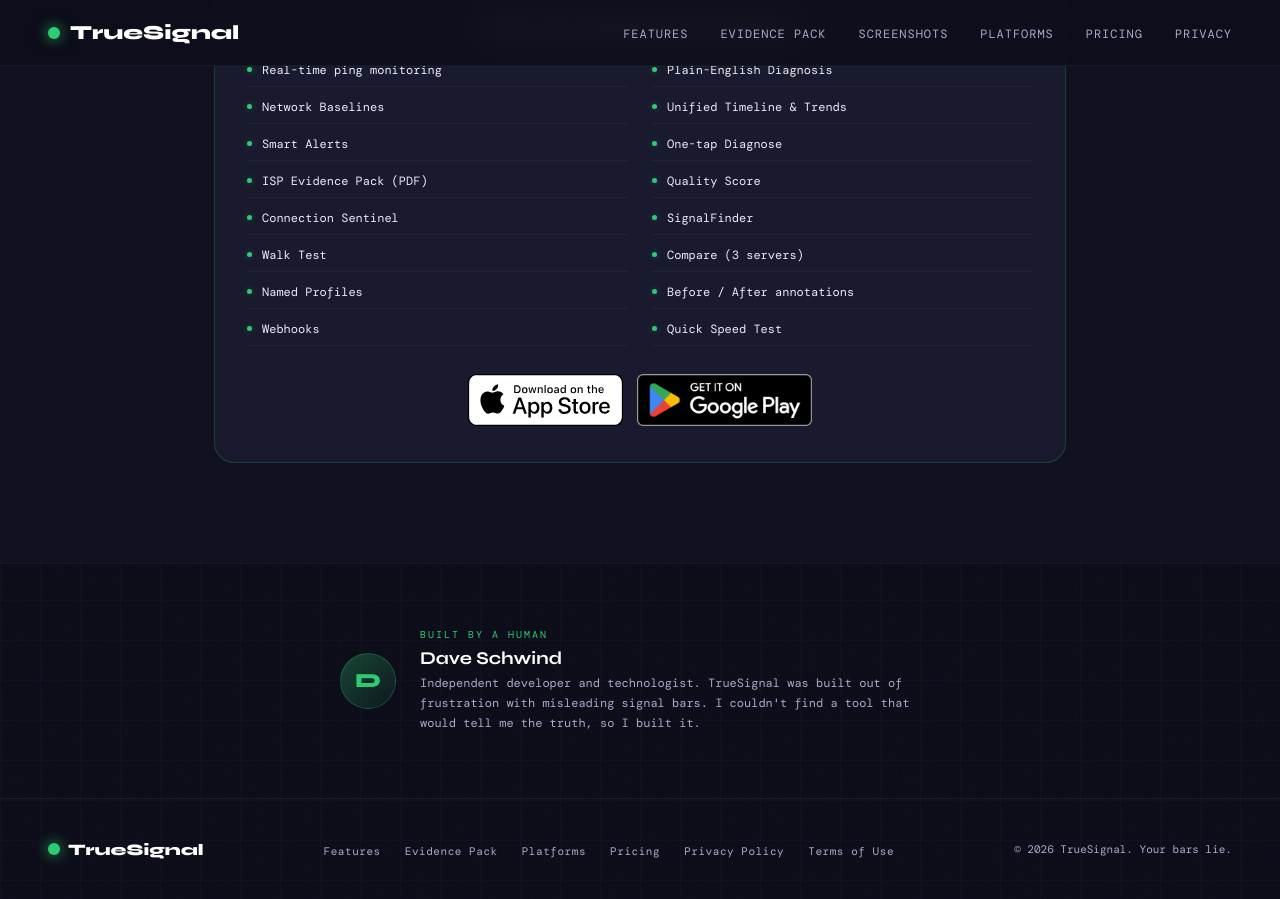
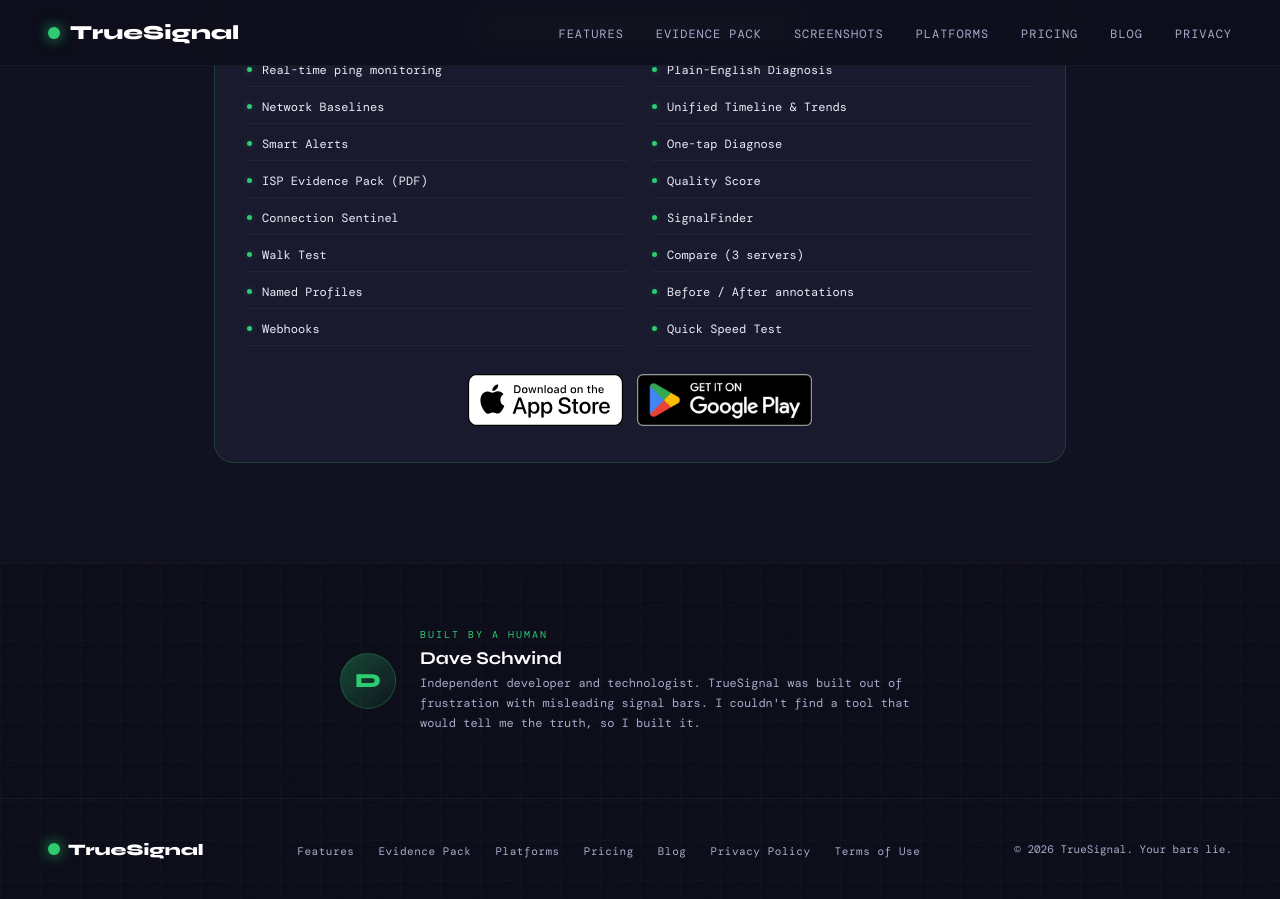
Before and after one commit to rackops51/truesignal-landing, a Jekyll site: the page index.html, which Jekyll copies as it is, in a window 1280 px wide and 900 px high, scrolled down 7124 px. Built offline with Jekyll 4.4.1, drawn with Linux system fonts in a browser that asks for light colours; some web fonts are replaced.

Commit message:
Add Blog link to navigation and footer

```diff
--- a/index.html
+++ b/index.html
@@ -814,6 +814,7 @@
       <li><a href="#screenshots">Screenshots</a></li>
       <li><a href="#platforms">Platforms</a></li>
       <li><a href="#pricing">Pricing</a></li>
+      <li><a href="/blog/">Blog</a></li>
       <li><a href="https://truesignal.live/privacy" target="_blank" rel="noopener">Privacy</a></li>
     </ul>
   </nav>
@@ -1321,6 +1322,7 @@
       <li><a href="#evidence">Evidence Pack</a></li>
       <li><a href="#platforms">Platforms</a></li>
       <li><a href="#pricing">Pricing</a></li>
+      <li><a href="/blog/">Blog</a></li>
       <li><a href="https://truesignal.live/privacy" target="_blank" rel="noopener">Privacy Policy</a></li>
       <li><a href="https://www.apple.com/legal/internet-services/itunes/dev/stla/" target="_blank" rel="noopener">Terms of Use</a></li>
     </ul>
```
